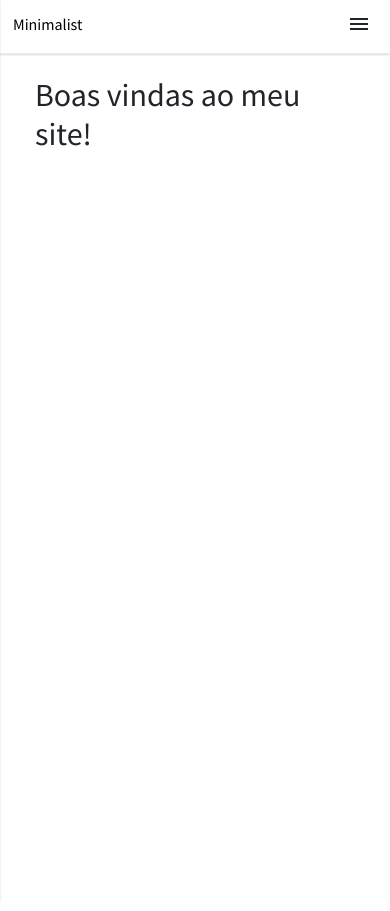
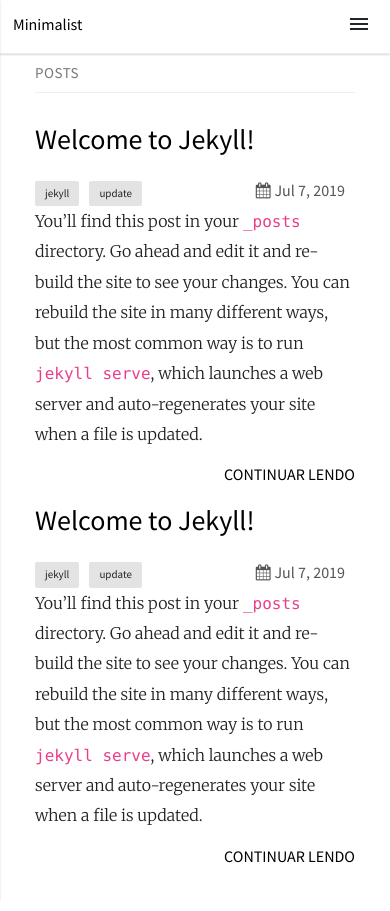
Before and after one commit to vinimartim/minicius.github.io, a Jekyll site: the page built from index.md, in a window 390 px wide. Built offline with Jekyll 4.4.1, drawn with Linux system fonts in a browser that asks for light colours.

Commit message:
Alterações na navegação

```diff
--- a/_config.yml
+++ b/_config.yml
@@ -57,4 +57,4 @@ plugins:
   - jekyll-seo-tag
 #  - jekyll-feed
 
-permalink: /blog/:year/post/:title
+permalink: /:year/post/:title
--- a/_layouts/default.html
+++ b/_layouts/default.html
@@ -28,10 +28,14 @@
 	</header>
 	<main class="container">
 		<section class="about" id="about">
+			<form class="search-form mt-1 mb-1">
+				<input class="search" type="text">
+			</form>
+
 			<button type="button" onclick="fecharNavbar()" class="btn-close">
 					<i class="material-icons">close</i>
 			</button>
-			<img src="{{ "/assets/mr.png" | relative_url }}" alt="{{ site.plainwhite.name }}" style="border-radius: 50%/50%">
+			<img class="about-img" src="{{ "/assets/mr.png" | relative_url }}" alt="{{ site.plainwhite.name }}" style="border-radius: 50%/50%">
 			<h2>{{ site.plainwhite.name }}</h2>
 			<p class="tagline">{{ site.plainwhite.tagline }}</p>
 			<ul class="social">
@@ -48,9 +52,6 @@
 				<li><a href="#" class="topbar-link">Contato</a></li>
 			</ul>
 
-			<form class="search-form mt-1 mb-1">
-				<input class="search" type="text">
-			</form>
 
 			<p>&copy; 2019</p>
 		</section>
--- a/_layouts/home.html
+++ b/_layouts/home.html
@@ -2,6 +2,47 @@
 layout: default
 ---
 
+{%- if site.posts.size > 0 -%}
 <div class="posts">
-	<h2>Boas vindas ao meu site!</h2>
+	<h1 id="posts-label">posts</h1>
+
+	<div class="row">
+	{%- for post in site.posts -%}
+		<div class="col-sm-6 col-md-6 col-lg-6">
+
+		{%- assign date_format = site.minima.date_format | default: "%b %-d, %Y" -%}
+		<a class="post-link" href="{{ post.url | relative_url }}">
+			<h2 class="post-title">{{ post.title | escape }}</h2>
+		</a>
+		<div class="post-meta">
+			<ul class="post-categories">
+				{%- for tag in post.categories -%}
+				<li>{{ tag }}</li>
+				{%- endfor -%}
+			</ul>
+			<div class="post-date"><i class="icon-calendar"></i>{{ post.date | date: date_format }}</div>
+		</div>
+
+		<!--img class="post-img" src="{{ site.baseurl }}/assets/images/{{ post.image }}"-->
+
+		<div class="post">
+			{%- if site.show_excerpts -%}
+			{{ post.excerpt }}
+			{%- endif -%}
+		</div>
+		<a class="read-more" href="{{ post.url | prepend: site.baseurl }}">Continuar lendo</a>
+		</div>
+		{%- endfor -%}
+		</div>
 </div>
+{%- else -%}
+
+<div class="posts" style="text-align: center">
+	<img src="{{ "/assets/posts.svg " | relative_url }}" style="width: 30%">
+	<p style="opacity: 0.5">Não há nenhum post publicado ainda</p>
+</div>
+
+ <!-- <p class="feed-subscribe"><svg class="svg-icon orange">
+		<use xlink:href="{{ '/assets/minima-social-icons.svg#rss' | relative_url }}"></use>
+	</svg><a href="{{ "/feed.xml" | relative_url }}">Subscribe</a></p> -->
+	{%- endif -%}
--- a/_sass/plain.scss
+++ b/_sass/plain.scss
@@ -124,6 +124,7 @@ header {
 	}
 
 
+
 }
 
 main {
@@ -181,6 +182,8 @@ main {
 			border-right: 1px solid #ebebeb;
 			z-index: 1000;
 			margin-top: 0;
+			align-items: center;
+			justify-content: flex-start;
 		}
 
 		min-width: $leftWidth;
@@ -193,14 +196,26 @@ main {
 			margin-bottom: 0;
 			color: #222222;
 			font-weight: normal;
+			@media (max-width: 986px) {
+				font-size: 18px;
+				margin-top: 10px;
+			}
 		}
 		.tagline {
 			font-size: 22px;
 			margin-top: 17px;
 			color: #aaa;
+			@media (max-width: 986px) {
+				margin-top: 7px;
+				font-size: 16px;
+			}
 		}
-		img {
+
+		.about-img {
 			max-width: 150px;
+			@media (max-width: 986px) {
+				max-width: 100px;
+			}
 		}
 
 		.sidebar-links{
@@ -221,12 +236,24 @@ main {
 			}
 		}
 
+		.search-form {
+			@media (max-width: 986px) {
+				float: left;
+				display: inline-block;
+				width: 100%;
+				padding-left: 10px;
+				padding-right: 10px;
+				padding-bottom: 4px;
+				border-bottom: 1px solid lightgray;
+			}
+		}
+
 		.search {
 			border-radius: 20px/20px;
 			margin:0;
 			float: right;
 			transition: width .5s ease-out;
-			width: 200px;
+			width: 100%;
 			border: 1px solid lightgray;
 			outline: none;
 			padding-left: 10px;
@@ -253,6 +280,7 @@ main {
 			display: block;
 			margin-left: auto;
 			margin-right: 10px;
+			margin-top: 10px;
 		}
 	}
 }
@@ -303,6 +331,9 @@ main {
 		float: left;
 		i {
 			font-size: 34px;
+			@media (max-width: 986px) {
+				font-size: 20px;
+			}
 		}
 	}
 }
```
Also changed, not shown: other parts of _layouts/default.html (+11 -1 lines), blog.html (deleted, +0 -52 lines).
